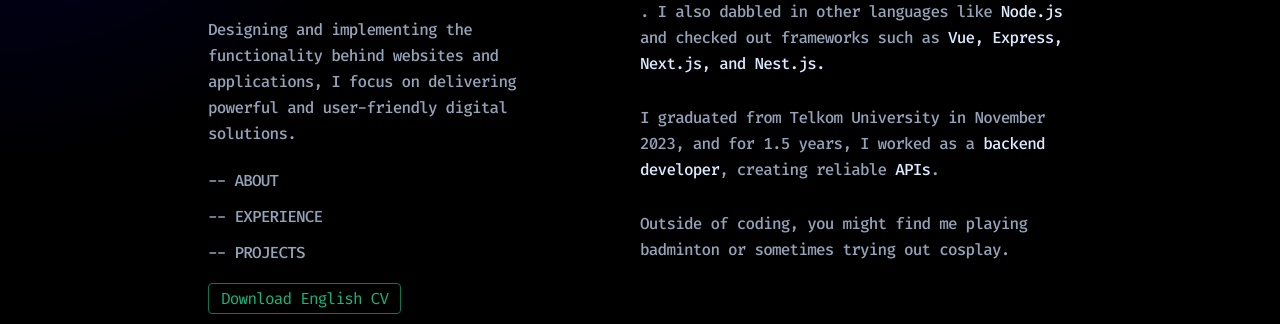
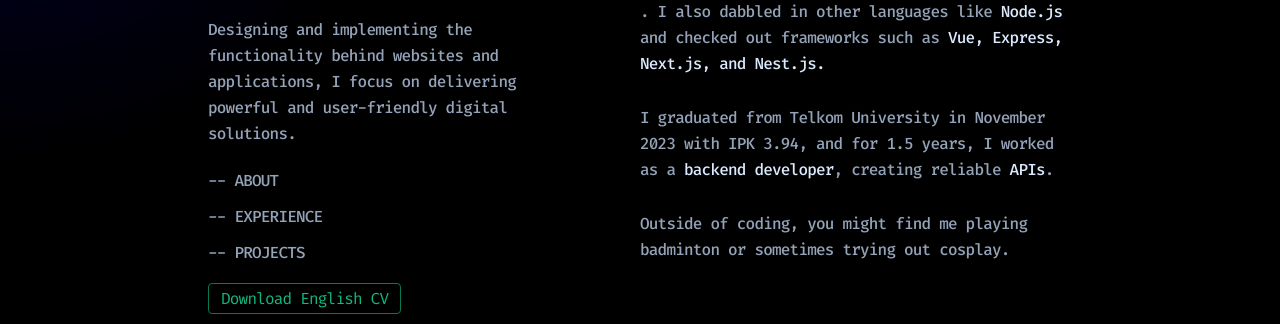
Before and after one commit to Raihanki/raihanki.github.io, a website: page index.html in a window 1280 px wide. Shown: the part 259-583 px from the top of the page. Drawn offline with Linux system fonts and the light colour scheme.

Commit message:
change about

```diff
--- a/index.html
+++ b/index.html
@@ -181,8 +181,8 @@
           <p
             class="leading-relaxed font-medium text-md text-slate-400 w-full my-7"
           >
-            I graduated from Telkom University in November 2023, and for 1.5
-            years, I worked as a
+            I graduated from Telkom University in November 2023 with IPK 3.94,
+            and for 1.5 years, I worked as a
             <span class="text-blue-100">backend developer</span>, creating
             reliable <span class="text-blue-100">APIs</span>.
           </p>
```
